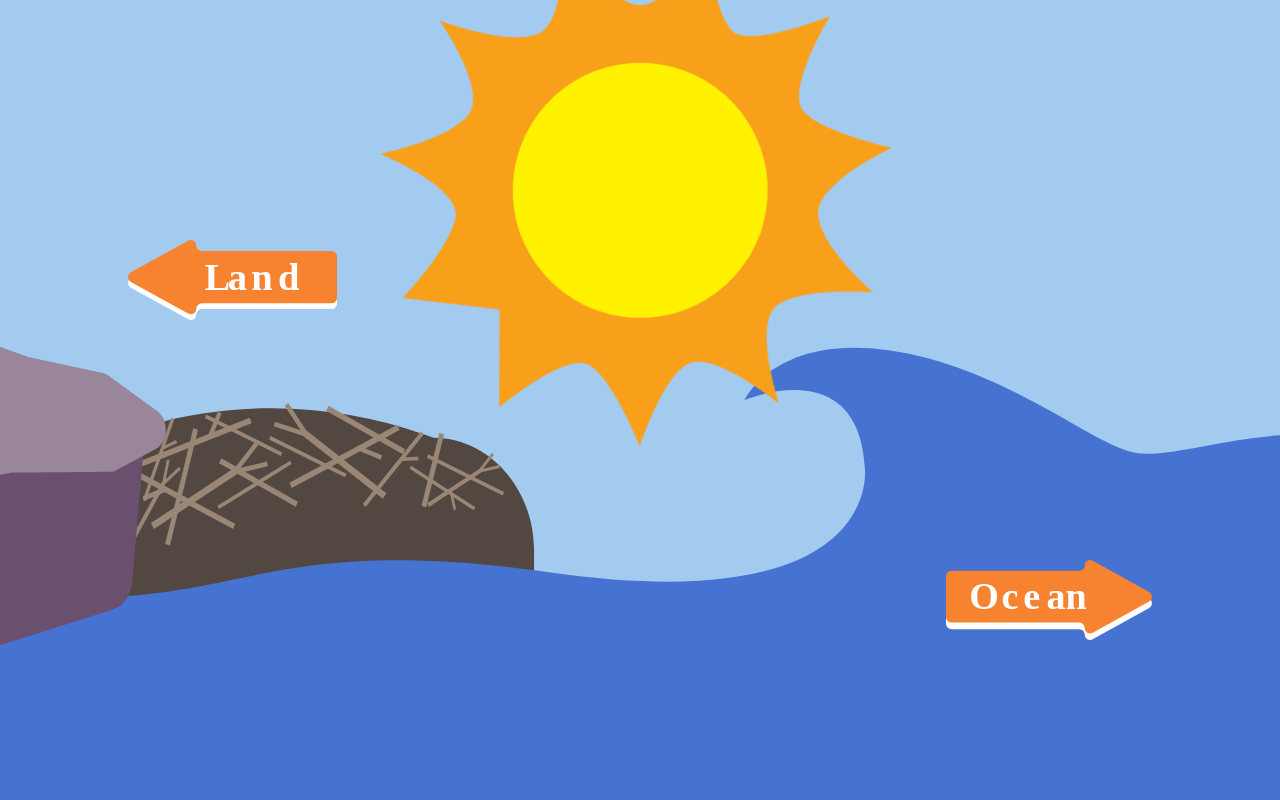
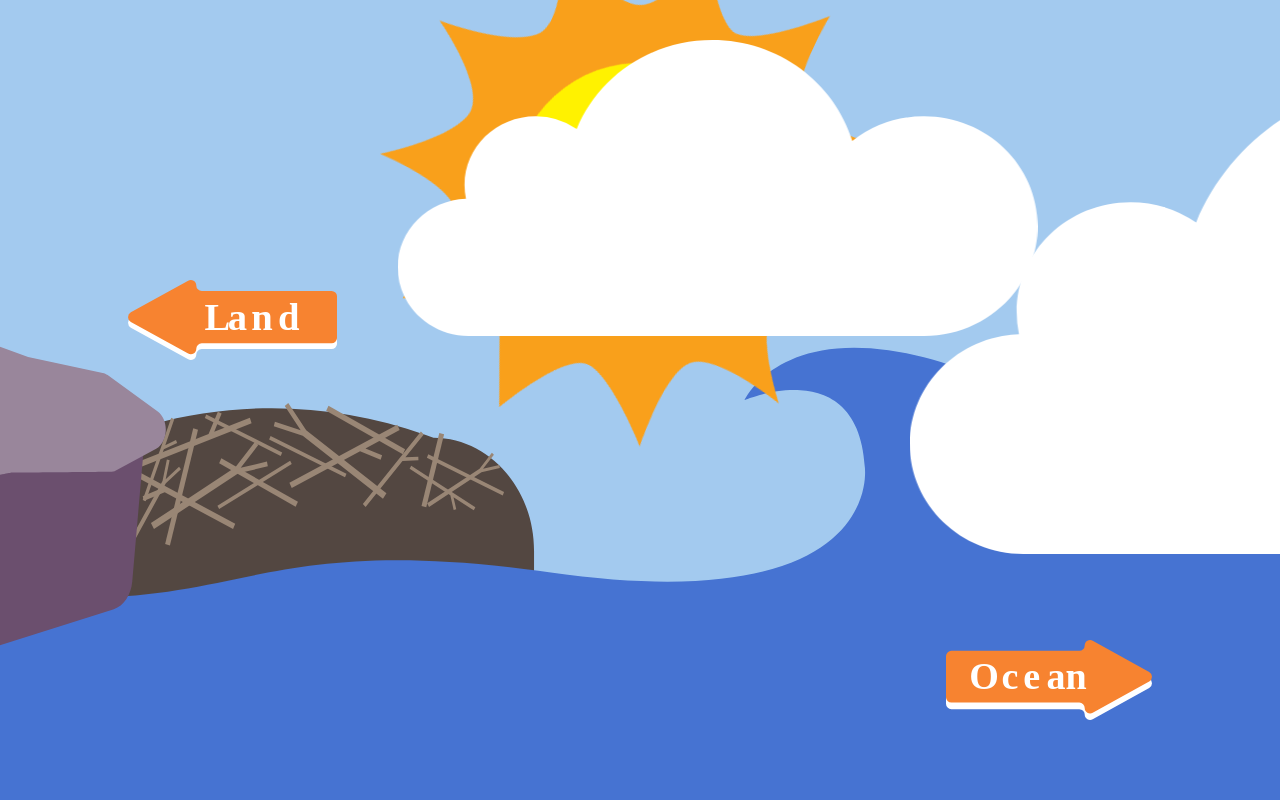
Before and after one commit to kathleenhung5/Sea-Amigos, a PHP site: page /Continents/NorthAmerica/northamerica.html in a window 1280 px wide. Run offline with PHP 8.4, Linux system fonts and the light colour scheme.

Commit message:
added cloud animation in NA

```diff
--- a/Continents/NorthAmerica/northamerica.css
+++ b/Continents/NorthAmerica/northamerica.css
@@ -6,6 +6,12 @@
 @keyframes rotate {
     from {transform: rotate(0deg);}
     to {transform: rotate(360deg);}
+}
+
+@keyframes cloud-anima {
+    0% {transform:translate(0px, 0px);}
+    50% {transform:translate(20px, 0px);}
+    100% {transform:translate(0px, 0px);}
 }
 
 #app {
@@ -21,6 +27,32 @@
     transition: background-position 1s;
 }
 
+.cloud{
+    position:absolute;
+    animation: cloud-anima 3s infinite;
+    z-index: 10;
+    transition: left 1s;
+}
+
+.cloud-right {
+    width: 80%;
+    top: 10%;
+    left: 70%;
+}
+
+.cloud-middle {
+    width:50%;
+    top: 5%;
+    left: 30%;
+}
+
+.cloud-left {
+    width:80%;
+    top: 5%;
+    left: -100%;
+}
+
+
 .sun {
     width: 40%;
     position: absolute;
@@ -31,6 +63,7 @@
     transition: left 1s;
 }
 
+
 .button {
     height: 10%;
     width: auto;
@@ -40,14 +73,14 @@
 
 #land {
     left: 10%;
-    top: 30%;
+    top: 35%;
     opacity: 1;
     transition: opacity 0.5s;
 }
 
 #ocean {
     right: 10%;
-    bottom: 20%;
+    bottom: 10%;
     opacity: 1;
     transition: opacity 0.5s;
 }
--- a/Continents/NorthAmerica/northamerica.html
+++ b/Continents/NorthAmerica/northamerica.html
@@ -13,6 +13,11 @@
             <img class="sun" src="images/Amazon-sun.svg" alt="sun" />
             <img class="button" id="land" src="images/land-button.svg" alt="land button" onclick="goLand()"/>
             <img class="button" id="ocean" src="images/ocean-button.svg" alt="ocean button" onclick="goOcean()"/>
+
+            <img class="cloud cloud-right" src="images/Cloud.svg" alt="cloud"/>
+            <img class="cloud cloud-middle" src="images/Cloud.svg" alt="cloud"/>
+            <img class="cloud cloud-left" src="images/Cloud.svg" alt="cloud"/>
+
 
 
             <div class="land-animals">
--- a/Continents/NorthAmerica/northamerica.js
+++ b/Continents/NorthAmerica/northamerica.js
@@ -3,7 +3,10 @@ var sun = document.querySelector(".sun");
 var landAni = document.querySelector(".land-animals"),
     oceanAni = document.querySelector(".ocean-animals");
 var landBut = document.getElementById("land"),
-    oceanBut = document.getElementById("ocean");
+    oceanBut = document.getElementById("ocean"),
+    cloudR = document.querySelector(".cloud-right"),
+    cloudM = document.querySelector(".cloud-middle"),
+    cloudL = document.querySelector(".cloud-left");
 
 function goLand(){
     app.style.backgroundPosition = "left";
@@ -12,6 +15,9 @@ function goLand(){
     oceanBut.style.opacity = "1";
     oceanAni.style.left = "260%";
     landAni.style.left = "10%";
+    cloudR.style.left = "170%";
+    cloudM.style.left = "120%";
+    cloudL.style.left = "5%";
 }
 
 function goOcean(){
@@ -21,6 +27,9 @@ function goOcean(){
     landBut.style.opacity = "1";
     landAni.style.left = "-200%";
     oceanAni.style.left = "10%";
+    cloudR.style.left = "10%";
+    cloudM.style.left = "-10%";
+    cloudL.style.left = "-150%";
 }
 
 function goOtter(){
```
